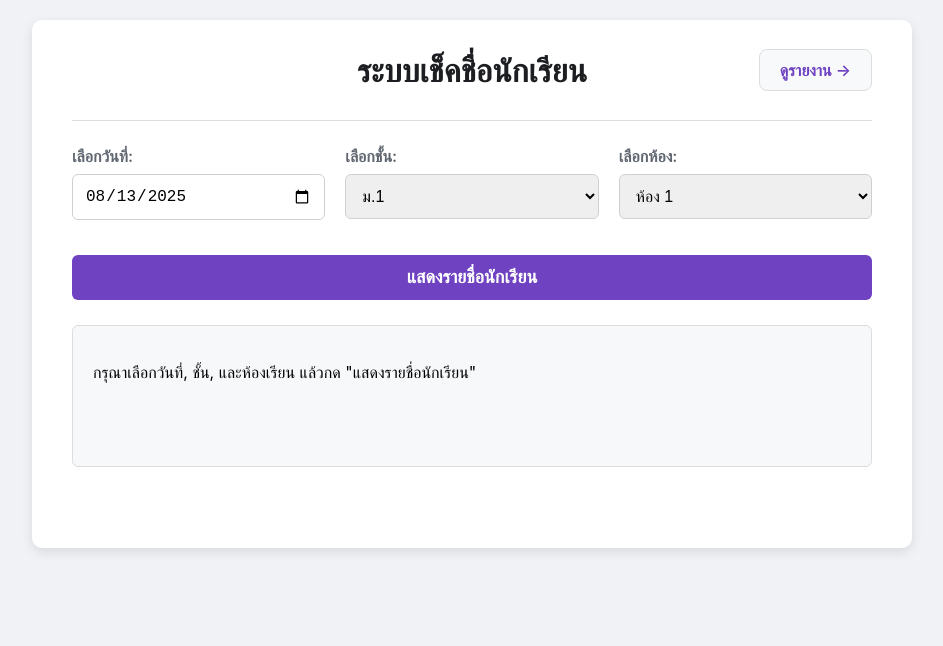
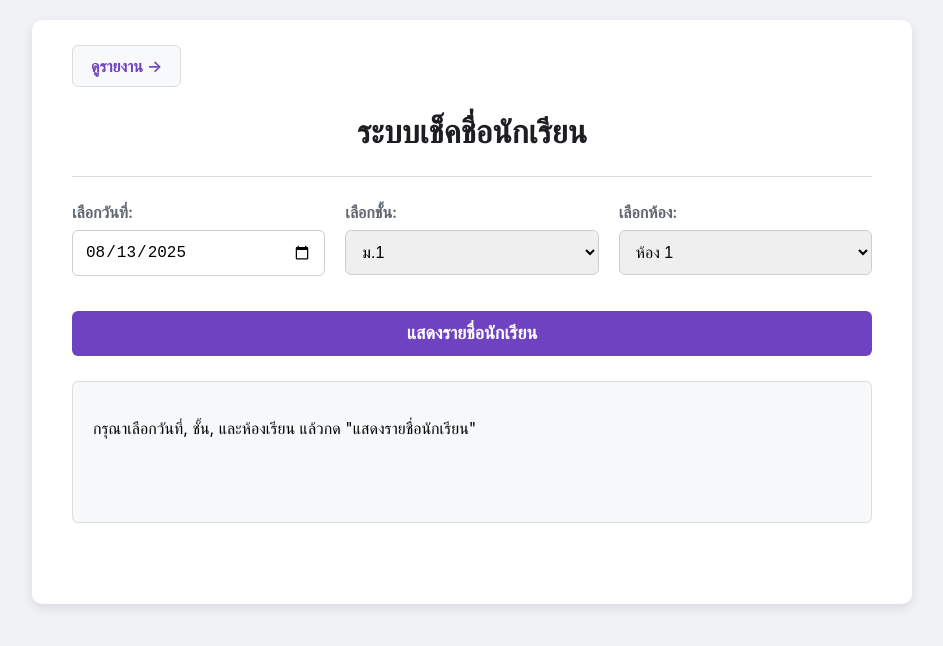
Before and after one commit to Leonador1755/muhaha, a plain HTML site: page index.html in a window 1280 px wide. Shown: the whole page, without its empty margins (168-1111 px from the left). Drawn offline with Linux system fonts and the light colour scheme.

Commit message:
Update index.html

```diff
--- a/index.html
+++ b/index.html
@@ -27,16 +27,6 @@
             max-width: 800px;
         }
 
-        /* --- ส่วนหัว (ใหม่) --- */
-        .header {
-            position: relative;
-            display: flex;
-            align-items: center;
-            justify-content: center; /* จัดให้ h1 อยู่กลาง */
-            margin-bottom: 20px;
-            min-height: 50px; /* กำหนดความสูงขั้นต่ำ */
-        }
-
         h1 {
             color: #1c1e21;
             text-align: center;
@@ -45,26 +35,21 @@
 
         /* --- สไตล์สำหรับปุ่มรายงาน (ย้ายไปมุมขวา) --- */
         .report-btn-link {
-            position: absolute; /* ทำให้ลอยเทียบกับ .header */
-            right: 0; /* ชิดขวา */
-            top: 50%;
-            transform: translateY(-50%); /* จัดกึ่งกลางแนวตั้ง */
-            padding: 10px 20px;
+            display: inline-block;
+            padding: 10px 18px;
+            margin-bottom: 25px;
             background-color: #f8f9fa;
-            color: #6f42c1; /* สีม่วง */
+            color: #6f42c1; /* เปลี่ยนเป็นสีม่วง */
             border: 1px solid #ddd;
-            border-radius: 8px;
+            border-radius: 6px;
             text-decoration: none;
             font-weight: 600;
-            font-size: 16px;
-            transition: all 0.2s ease-in-out;
-            white-space: nowrap;
+            transition: background-color 0.3s, color 0.3s;
         }
 
         .report-btn-link:hover {
             background-color: #e9ecef;
             color: #5a349b; /* สีม่วงเข้มขึ้น */
-            box-shadow: 0 4px 8px rgba(0,0,0,0.05); /* เอา transform ออก ปุ่มจะไม่ขยับ */
         }
 
         hr {
@@ -175,10 +160,8 @@
 <body>
 
     <div class="container">
-        <div class="header">
-            <h1>ระบบเช็คชื่อนักเรียน</h1>
-            <a href="report.html" class="report-btn-link">ดูรายงาน &rarr;</a>
-        </div>
+        <a href="report.html" class="report-btn-link">ดูรายงาน &rarr;</a>
+        <h1>ระบบเช็คชื่อนักเรียน</h1>
         <hr>
 
         <div class="controls-grid">
```
